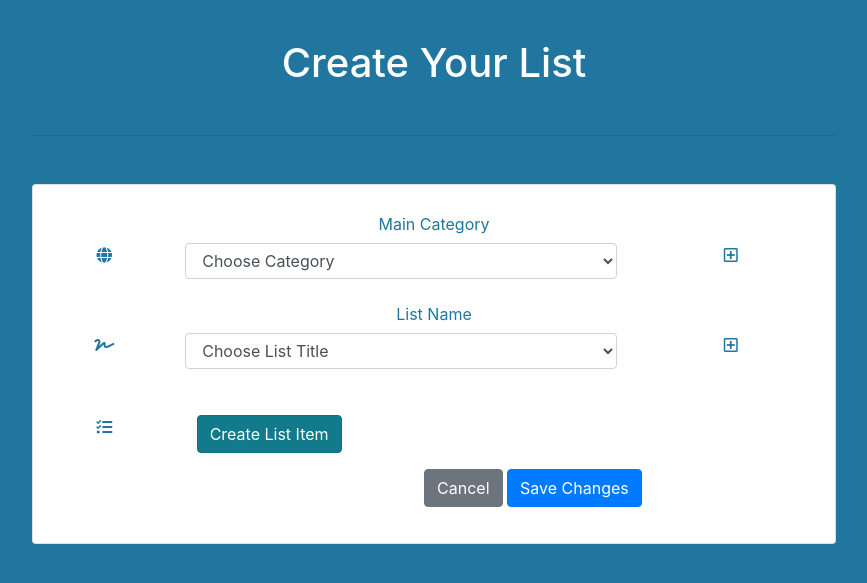
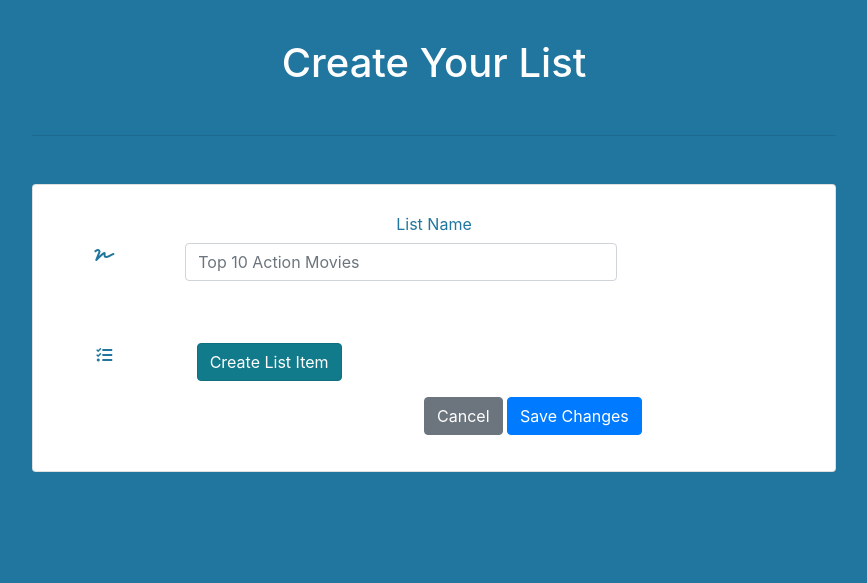
Before and after one commit to AntonIsaksson/milestone-project-3, a Flask app: template templates/create_list.html in a window 1280 px wide. Shown: the part 86-669 px from the top of the page, without its empty margins (206-1073 px from the left). Run offline with Flask 2, Linux system fonts and the light colour scheme; the template is opened without the code that fills it, so the values that code supplies are empty; some libraries are stand-ins or nearby versions.

Commit message:
Took away Categories, Simplified page Structure

```diff
--- a/app.py
+++ b/app.py
@@ -25,44 +25,29 @@ def home_page():
     return render_template ("base.html")
 
 
-@app.route('/show_categories')
-def show_categories():
-    return render_template("categories.html",
-                            categories=list(mongo.db.categories.find()))
-
-
 @app.route('/lists')
 def show_lists():
     return render_template("lists.html",
-                            categories=list(mongo.db.categories.find()),
-                            lists=list(mongo.db.lists.find()),
-                            list_object=list(mongo.db.list_object.find()))
+                            lists=list(mongo.db.lists.find()))
+
+
+@app.route('/show_list')
+def show_list():
+    return render_template("show_list.html",
+                            lists=list(mongo.db.lists.find()))
 
 
 @app.route('/create_list')
 def create_list():
     return render_template("create_list.html",
-                            categories=list(mongo.db.categories.find()),
-                            lists=list(mongo.db.lists.find()),
-                            list_object=list(mongo.db.list_object.find()))
+                            lists=list(mongo.db.lists.find()))
 
 
-@app.route('/get_categories')
-def get_categories():
-    return render_template('categories.html',
-    categories=list(mongo.db.categories.find()))
 
-
-@app.route('/insert_category', methods=['POST'])
-def insert_category():
-    category_doc = {'category_name': request.form.get('category_name')}
-    mongo.db.categories.insert_one(category_doc)
-    return redirect(url_for('create_list'))
-
-
-@app.route('/add_category')
-def add_category():
-    return render_template('add_category.html')
+@app.route('/insert_list_name', methods=['POST'])
+def insert_list_name():
+    list_name = {'list_name': request.form.get('list_name')}
+    mongo.db.lists.insert_one(list_name)
 
 
 
--- a/static/css/style.css
+++ b/static/css/style.css
@@ -4,6 +4,9 @@ body {
     text-align: center;
     color: #fefefe;
     background-color: rgb(32, 118, 158);
+    /*background-image: url(/static/img/collage.1.png);
+    background-size: cover;
+    background-position: center;*/
 }
 
 h1 {
@@ -21,6 +24,9 @@ h1 {
 
 #home-page-content-wrapper {
     padding: 15px;
+    /*background-image: url(/static/img/collage.1.png);
+    background-size: cover;
+    background-position: center;*/
 }
 
 #create-list-content-wrapper {
@@ -56,7 +62,7 @@ i {
 #sidebar-wrapper {
     z-index: 1;
     position: fixed;
-    width: 200px;
+    width: 250px;
     height: 100%;
     background: #2c3E50;
 }
@@ -73,11 +79,11 @@ i {
 
 /* Change the width of the sidebar to display it*/
 #wrapper.menuDisplayed #sidebar-wrapper {
-    width: 200px;
+    width: 250px;
 }
 
 #wrapper.menuDisplayed #lists-page-content-wrapper {
-    padding-left: 200px;
+    padding-left: 250px;
 }
 
 .sidebar-nav {
--- a/templates/base.html
+++ b/templates/base.html
@@ -7,11 +7,11 @@
     <link rel="stylesheet" href="{{url_for('static', filename='css/style.css')}}">
     <link rel="stylesheet" href="https://cdnjs.cloudflare.com/ajax/libs/font-awesome/5.11.2/css/all.css">
     <script src="https://ajax.googleapis.com/ajax/libs/jquery/3.3.1/jquery.min.js"></script>
-    <title>TopTenThings</title>
+    <title>TopTenMovies</title>
 </head>
 <body>
 
-    <!-- Plug Bootstrap Nav Bar code here -->
+    <!-- NavBar -->
     <nav class="navbar navbar-expand-lg navbar-dark bg-dark fixed-top">
           <a class="navbar-brand" href="{{url_for('home_page')}}"><img class="logo" src="{{url_for('static', filename='img/top-ten-logo.png')}}" alt="logo"></a>
           <button class="navbar-toggler" type="button" data-toggle="collapse" data-target="#navbarSupportedContent" aria-controls="navbarSupportedContent" aria-expanded="false" aria-label="Toggle navigation">
@@ -37,22 +37,29 @@
           </div>
       </nav>
 
+
+
+    <!-- Content -->
     <div class="content-container">
         <div id="wrapper" class="menuDisplayed">
             {% block content %}
-
+            <!-- Home Page Content -->
             <div class="container-fluid" id="home-page-content-wrapper">
                 <h1>Top Ten Things!</h1>
-
                 <div class="col-6 offset-3">
                     <ol>
-                    <li><p>Search for the topic you are interested in!</p></li>
-                    <li><p>Create your own Top Ten List!</p></li>
-                    <li></li>
+                        <li>
+                            <p>Search for the topic you are interested in!</p>
+                        </li>
+                        <li>
+                            <p>Create your own Top Ten List!</p>
+                        </li>
+                        <li>
+
+                        </li>
                     </ol>
                 </div>
             </div>
-
             {% endblock %}
         </div>
     </div>
--- a/templates/create_list.html
+++ b/templates/create_list.html
@@ -1,9 +1,7 @@
 {% extends 'base.html'%} {% block content %}
 
 
-
-
-<!--Create List Modal----------------------------->
+<!-- Modal - Create List ----------------------------->
 <div class="modal" id="list-item-modal" tabindex="-1" role="dialog">
     <div class="modal-dialog modal-lg" role="document">
         <div class="modal-content">
@@ -14,66 +12,80 @@
 
 
                 <div class="modal-padding col-12">
-                    <p>Modal body text goes here.</p>
+                    <form>
+                        <div class="form-group col-12">
+                            <div class="row">
+                                <div class="col-3 offset-1">
+                                    <label for="exampleFormControlSelect1">Position</label>
+                                    <select class="form-control" id="exampleFormControlSelect1">
+                                        <option>1</option>
+                                        <option>2</option>
+                                        <option>3</option>
+                                        <option>4</option>
+                                        <option>5</option>
+                                        <option>6</option>
+                                        <option>7</option>
+                                        <option>8</option>
+                                        <option>9</option>
+                                        <option>10</option>
+                                    </select>
+                                </div>
+                                <div class="col-6 offset-1">
+                                    <label for="exampleFormControlInput1">Name</label>
+                                    <input id="list_object_name" name="list_object_name" type="text" class="form-control" placeholder="Jason Bourne">
+                                </div>
+                            </div>
+                        </div>
+
+                        <div class="col-10 mx-auto">
+                            <div class="row">
+                                <div class="form-group col-6">
+                                    <label for="exampleFormControlTextarea1">Item Description</label>
+                                    <textarea class="form-control" id="exampleFormControlTextarea1" rows="3"></textarea>
+                                </div>
+                                <div class="form-group col-6">
+                                    <label for="exampleFormControlFile1">Example file input</label>
+                                    <input type="file" class="form-control-file" id="exampleFormControlFile1">
+                                </div>
+                            </div>
+                        </div>
+                    </form>
                 </div>
 
-                <div class="modal-padding col-12">
+                <div class="ml-auto modal-padding col-4">
                     <button type="button" class="btn btn-primary">Save changes</button>
                     <button type="button" class="btn btn-secondary" data-dismiss="modal">Close</button>
                 </div>
             </div>
         </div>
     </div>
-  </div>
+</div>
 
 
+<!-- Create List Page ----------------------------->
 <div class="container-fluid" id="create-list-content-wrapper">
     <h1>Create Your List</h1>
     <div class="form-container">
-
-
         <div class="col-md-8 offset-md-2">
             <span class="anchor" id="formUserEdit"></span>
             <hr class="my-5">
-
-            <!-- form user info -->
             <div class="card create-list-card card-outline-secondary">
                 <div class="card-body">
+                    <!-- Create List Form -->
                     <form class="form" role="form" autocomplete="off">
-                        <div class="form-group row">
-                            <label class="col-12 col-form-label form-control-label">Main Category</label>
-                            <div class="col-2">
-                                <i class="fas fa-globe"></i>
-                            </div>
-                            <div class="col-7">
-
-                                <select  value="Choose Category" class="form-control" size="0">
-                                    <option value="Choose" selected>Choose Category</option>
-                                {% for category in categories %}
-                                    <option value="">{{category.category_name}}</option>
-                                {% endfor %}
-                                </select>
-                            </div>
-                            <div class="col-3">
-                                <a href="{{url_for('add_category')}}"><i class="far fa-plus-square"></i></a>
-                            </div>
-                        </div>
                         <div class="form-group row">
                             <label class="col-12 col-form-label form-control-label">List Name</label>
                             <div class="col-2">
                                 <i class="fas fa-signature"></i>
                             </div>
                             <div class="col-7">
-
-                                <select  value="Choose Category" class="form-control" size="0">
-                                    <option value="Choose" selected>Choose List Title</option>
-                                {% for list in lists %}
-                                    <option value="">{{list.list_name}}</option>
-                                {% endfor %}
-                                </select>
+                                <form action="{{ url_for('insert_list_name') }}" method="POST" class="col-12">
+                                    <div class="form-group">
+                                        <input id="list_name" name="list_name" type="text" class="form-control" placeholder="Top 10 Action Movies">
+                                    </div>
+                                </form>
                             </div>
                             <div class="col-3">
-                                <i class="far fa-plus-square"></i>
                             </div>
                         </div>
                         <div class="form-group row create-list-item">
@@ -93,21 +105,11 @@
                             </div>
                         </div>
                     </form>
+                    <!-- /List Form -->
                 </div>
             </div>
-            <!-- /form user info -->
-
         </div>
-        <!--/col-->
-
-
     </div>
 </div>
 
-
-
-
-
-
-
 {% endblock %}
```
Also changed, not shown: templates/categories.html (deleted, +0 -9 lines), templates/lists.html (+9 -50 lines), templates/show_list.html (added, +38 -0 lines), static/img/BeFunky-collage.png (added), static/img/action.png (added), static/img/cinema.jpg (added), static/img/collage.1.png (added), templates/add_list.html (renamed from templates/add_category.html). Lines whose indentation alone changed are shown as unchanged.
